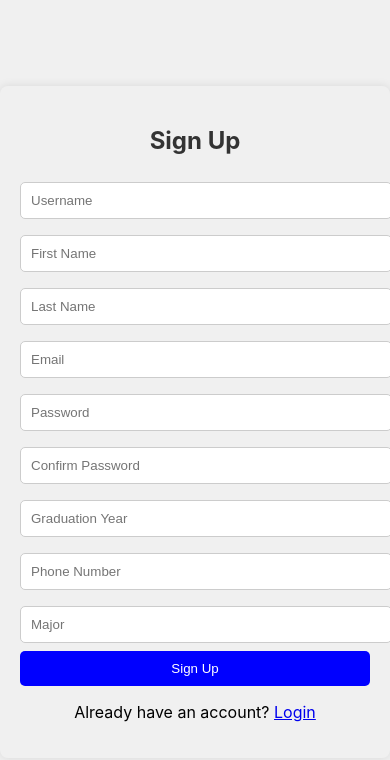
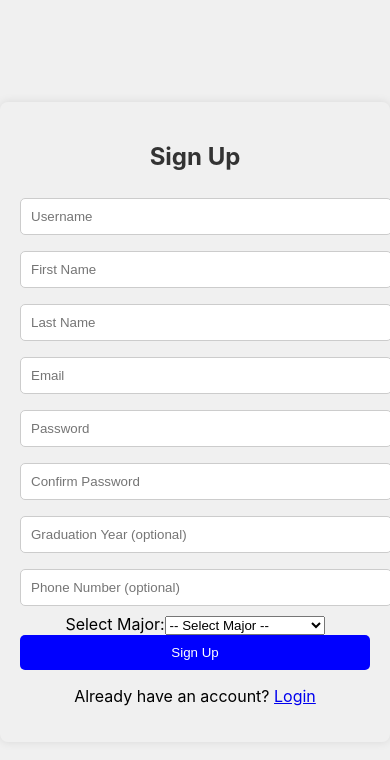
Before and after one commit to wolfgang-str/StudyRadar, a React (Create React App) app: page /signup in a window 390 px wide. Shown: the top 760 px of the page. Built offline with nearby package versions, Linux system fonts and the light colour scheme.

Commit message:
Changed the graduation year, and phone number on the signup optional. Add major selection on signing up.

```diff
--- a/src/signup.css
+++ b/src/signup.css
@@ -41,3 +41,8 @@
     height: 100vh;
     margin: 0;
 }
+
+.custom-major-wrapper {
+  margin-top: 10px;
+  text-align: left;
+}
--- a/src/signup.js
+++ b/src/signup.js
@@ -11,7 +11,8 @@ const SignUp = () => {
   const [confirmPassword, setConfirmPassword] = useState("");
   const [gradYear, setGradYear] = useState("");  // Add gradYear field
   const [phone, setPhone] = useState("");  // Add phone field
-  const [major, setMajor] = useState(""); // Add major field
+  const [major, setMajor] = useState("");
+  const [customMajor, setCustomMajor] = useState("");
   const [message, setMessage] = useState("");
 
     // Email validation regex
@@ -56,18 +57,20 @@ const SignUp = () => {
       return;
     }
 
-    if (!gradYear.match(/^\d{4}$/)) {
+    if (gradYear && !gradYear.match(/^\d{4}$/)) {
       setMessage("Please enter a valid graduation year (e.g., 2025).");
       return;
     }
 
-    if (!phone.match(/^\d{10,15}$/)) {
+    if (phone && !phone.match(/^\d{10,15}$/)) {
       setMessage("Please enter a valid phone number (10-15 digits).");
       return;
     }
 
-    if (major.length < 2) {
-      setMessage("Major must be at least 2 characters long.");
+    const finalMajor = major === "Other" ? customMajor : major;
+
+    if (!finalMajor || finalMajor.length < 2) {
+      setMessage("Please enter a valid major.");
       return;
     }
 
@@ -81,7 +84,7 @@ const SignUp = () => {
         password,
         grad_year: gradYear,
         phone,
-        major,
+        major: finalMajor,
       });
 
       setMessage("Account created successfully");
@@ -143,25 +146,50 @@ const SignUp = () => {
         />
         <input
           type="text"
-          placeholder="Graduation Year"
+          placeholder="Graduation Year (optional)"
           value={gradYear}
           onChange={(e) => setGradYear(e.target.value)}
-          required
         />
         <input
           type="text"
-          placeholder="Phone Number"
+          placeholder="Phone Number (optional)"
           value={phone}
           onChange={(e) => setPhone(e.target.value)}
-          required
         />
-        <input
-          type="text"
-          placeholder="Major"
-          value={major}
-          onChange={(e) => setMajor(e.target.value)}
-          required
-        />
+
+        <div>
+          <label htmlFor="major">Select Major:</label>
+          <select
+            value={major}
+            onChange={(e) => setMajor(e.target.value)}
+            required
+          >
+            <option value="">-- Select Major --</option>
+            <option value="Computer Science">Computer Science</option>
+            <option value="Information Technology">Information Technology</option>
+            <option value="Mathematics">Mathematics</option>
+            <option value="Engineering">Engineering</option>
+            <option value="Biology">Biology</option>
+            <option value="Psychology">Psychology</option>
+            <option value="Business">Business</option>
+            <option value="Other">Other</option>
+          </select>
+        </div>
+
+        {major === "Other" && (
+          <div className="custom-major-wrapper">
+            <label htmlFor="customMajor">Enter your major:</label>
+            <input
+              type="text"
+              id="customMajor"
+              placeholder="Your Major"
+              value={customMajor}
+              onChange={(e) => setCustomMajor(e.target.value)}
+              required
+            />
+          </div>
+        )}
+
         <button type="submit">Sign Up</button>
       </form>
       <p>
```
